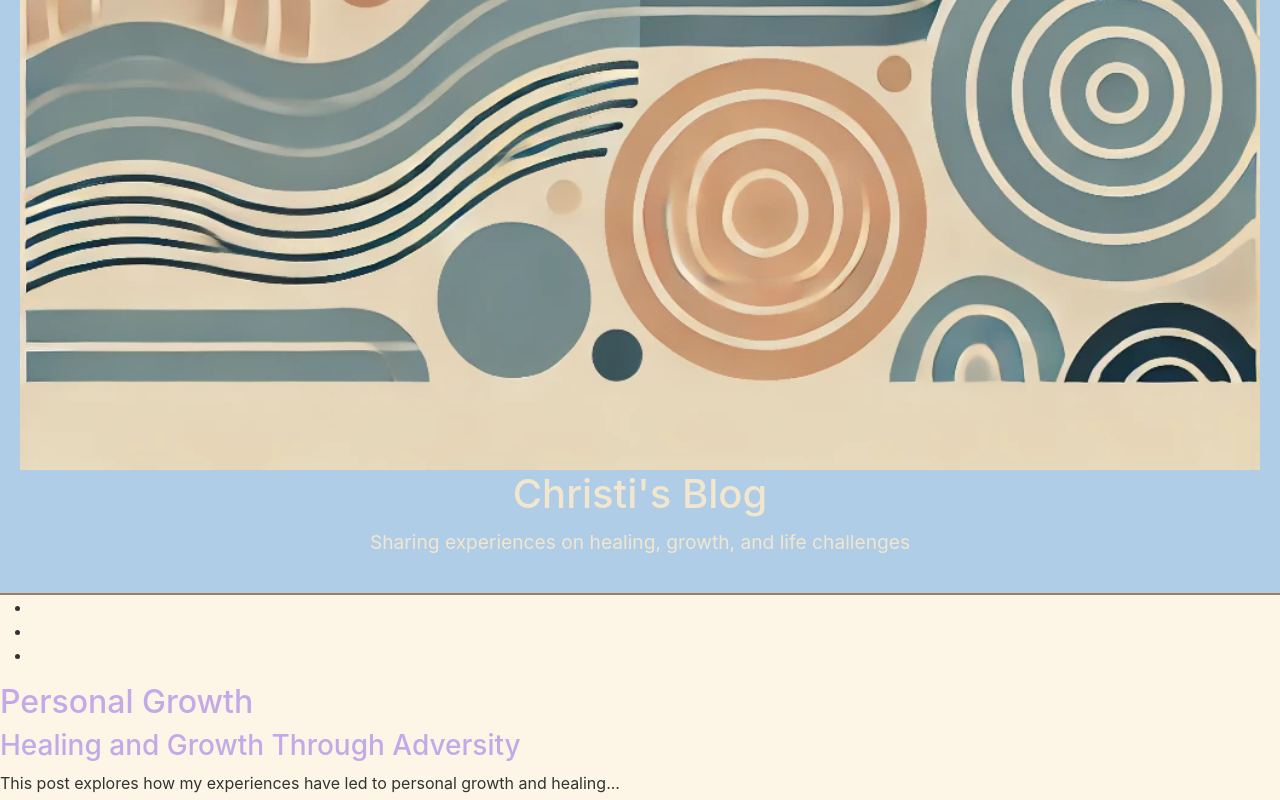
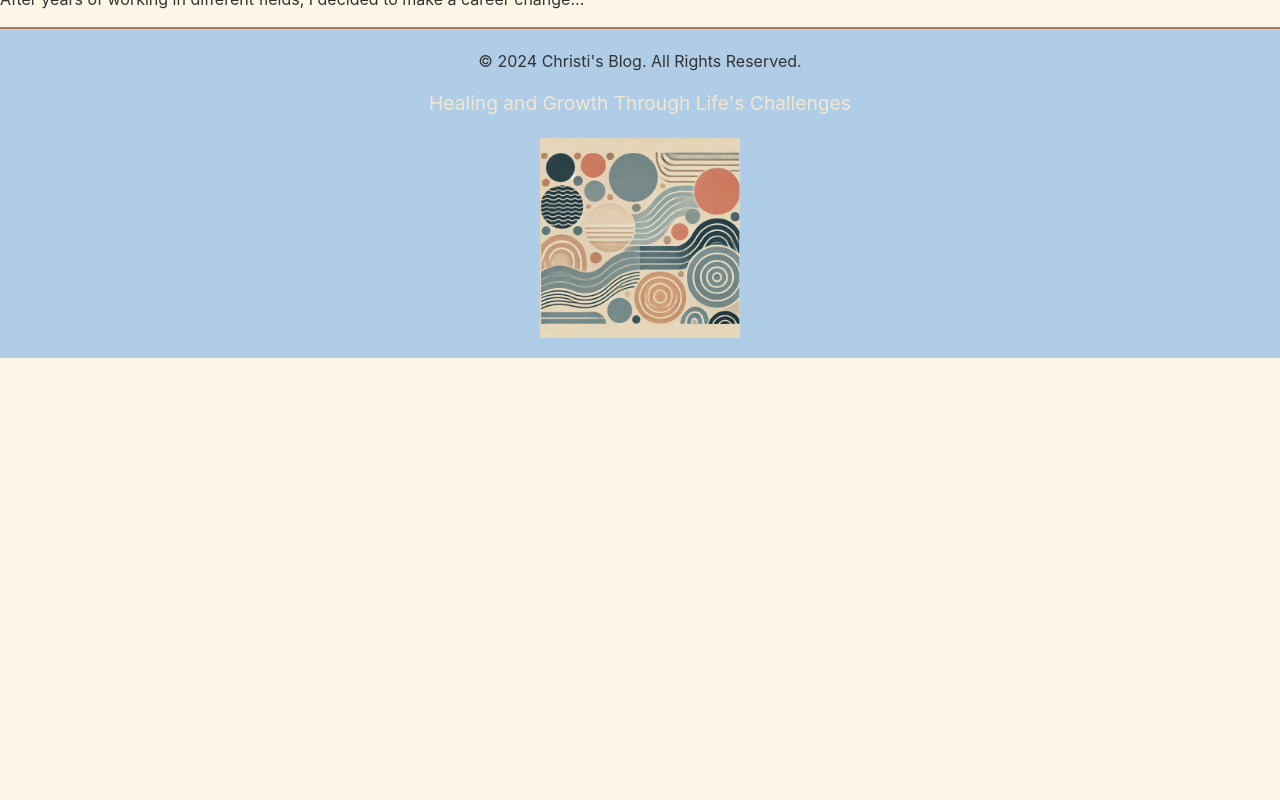
Before and after one commit to ChristiHarlow/christisblog, a React (Create React App) app: page /blog in a window 1280 px wide. Shown: the part 800-1600 px from the top of the page. After the commit the page ends 1158 px from the top, so only its background shows below. Built offline with nearby package versions, Linux system fonts and the light colour scheme; a web font is replaced by a local one.

Commit message:
Container

```diff
--- a/src/styles/Footer.css
+++ b/src/styles/Footer.css
@@ -16,6 +16,10 @@
   margin: 10px 0;
 }
 
+.footer-art-container {
+  max-width: 200px; /* Adjust size to control the image */
+  margin: 0 auto;
+}
 .footer-art {
   width: 100%; /* Adjust size to fit the footer */
   margin-top: 10px;
--- a/src/styles/Header.css
+++ b/src/styles/Header.css
@@ -18,6 +18,10 @@
   margin-top: 10px;
 }
 
+.header-art-container {
+  max-width: 200px; /* Adjust this to control the size of the image */
+  margin: 0 auto; /* Centers the art */
+}
 .header-art {
   width: 100%; /* Adjust size to fit the header */
   margin-top: 10px;
```
